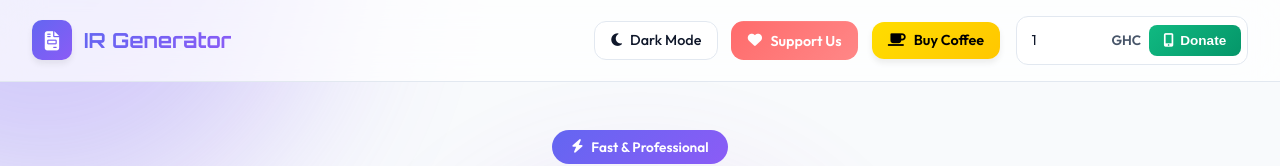
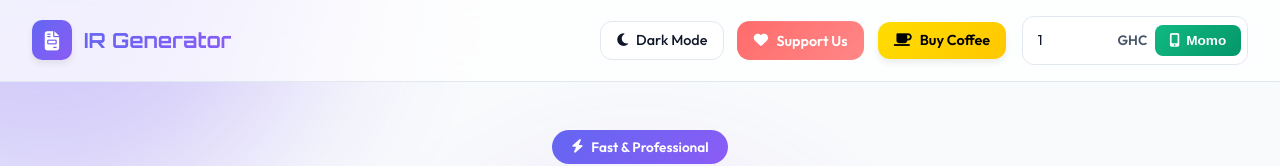
Before and after one commit to FervTech/IR-Generator, a website built with webpack: page index.html in a window 1280 px wide. Shown: the top 166 px of the page. Built offline with nearby package versions, Linux system fonts and the light colour scheme.

Commit message:
test updated

```diff
--- a/index.html
+++ b/index.html
@@ -51,7 +51,7 @@
         <span class="currency-badge">GHC</span>
         <button id="paystackBtn" class="btn-donate">
           <i class="fas fa-mobile-alt"></i>
-          <span>Donate</span>
+          <span>Momo</span>
         </button>
       </div>
     </div>
```
Also changed, not shown: test/test.html (+1 -1 lines).
